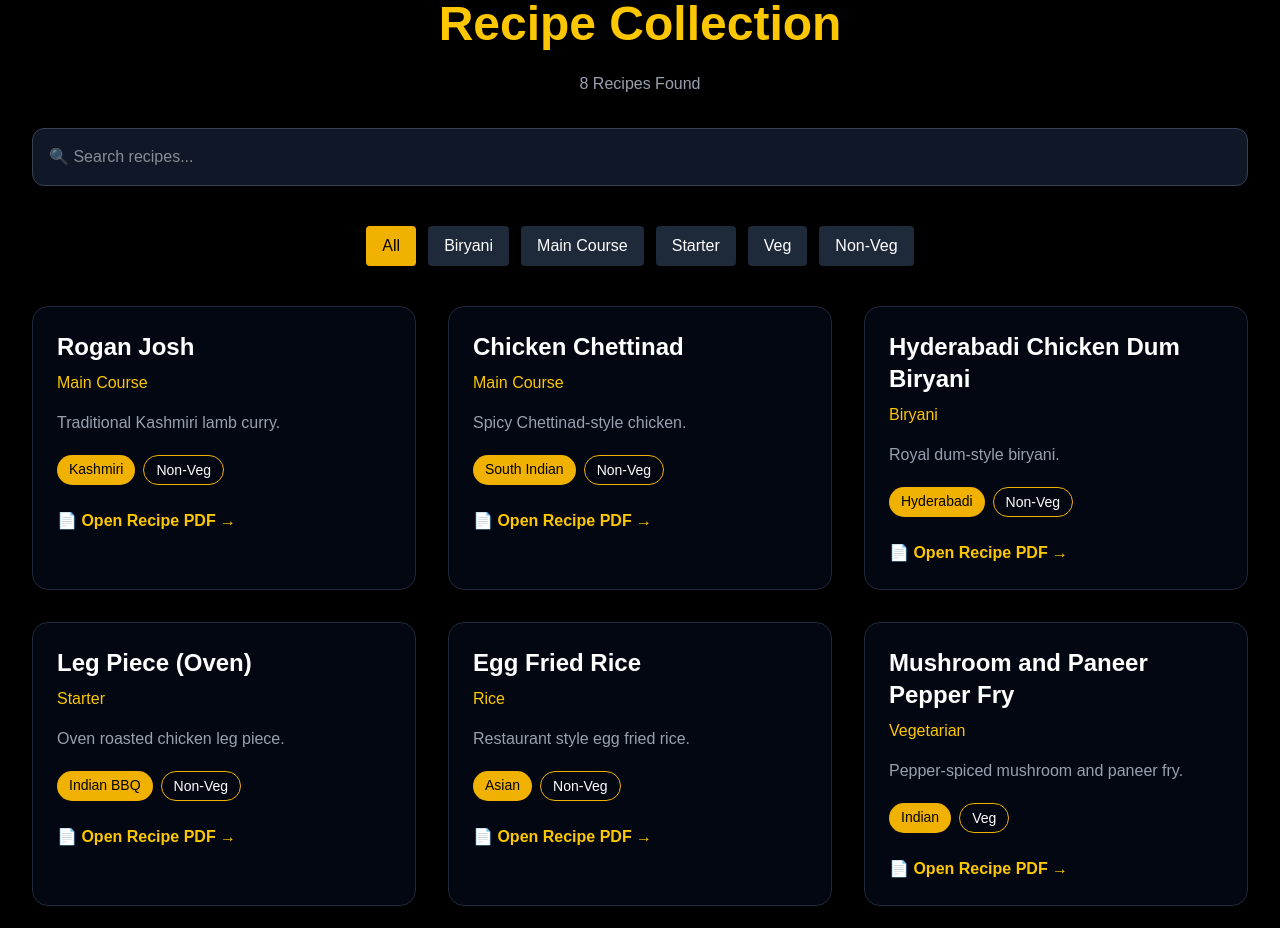
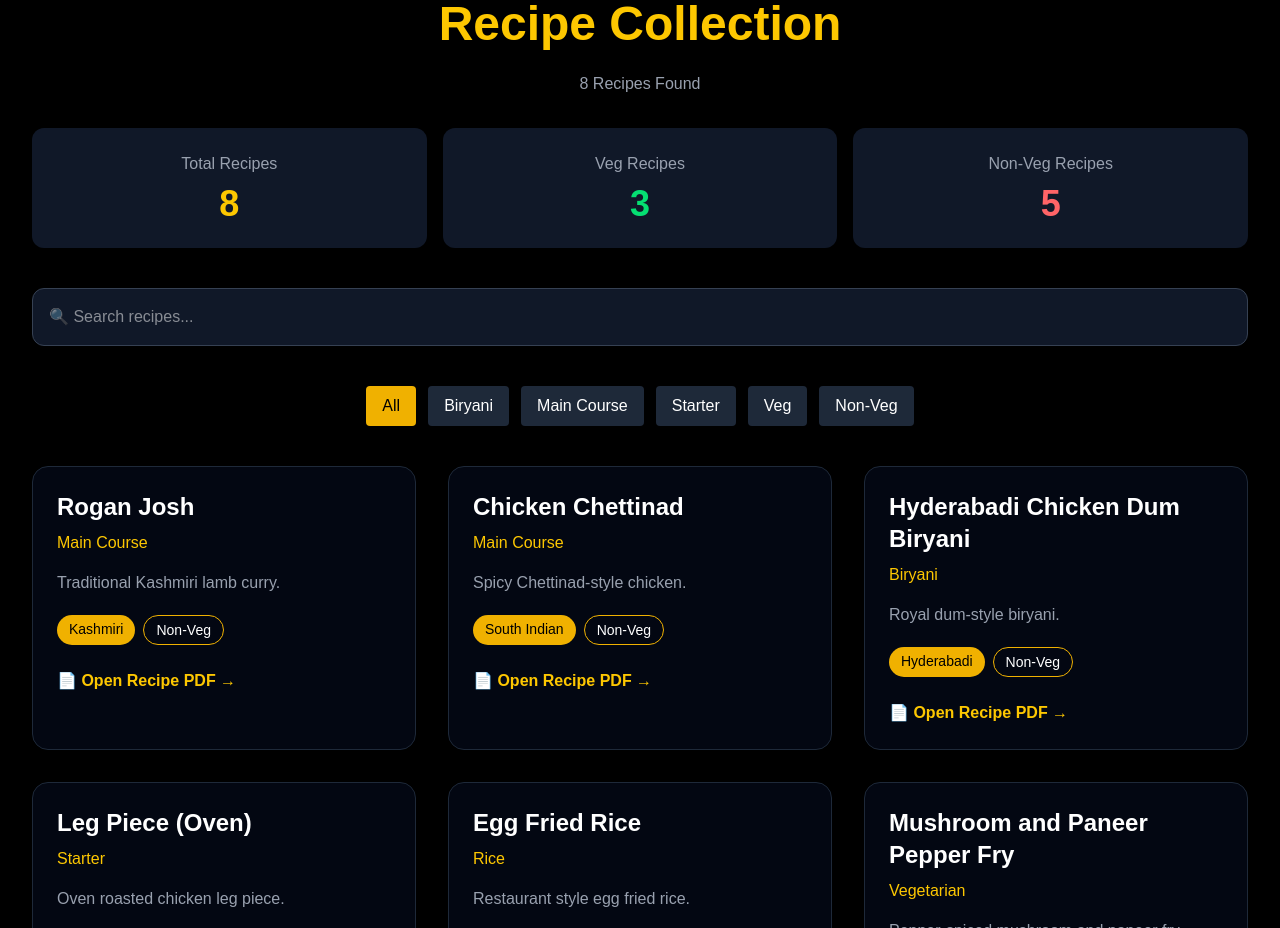
Before and after one commit to Aniketh2460/lord-aniketh-master-chef, a Next.js app: page / in a window 1280 px wide. Shown: the part 880-1808 px from the top of the page. Built offline with nearby package versions, Linux system fonts and the light colour scheme.

Commit message:
Added recipe stats

```diff
--- a/app/page.tsx
+++ b/app/page.tsx
@@ -68,6 +68,39 @@ const [category, setCategory] = useState("All");
         <p className="text-center text-gray-400 mb-8">
           {filteredRecipes.length} Recipes Found
         </p>
+        <div className="grid gap-4 md:grid-cols-3 mb-10">
+
+  <div className="bg-gray-900 rounded-xl p-6 text-center">
+    <h3 className="text-gray-400 mb-2">
+      Total Recipes
+    </h3>
+
+    <p className="text-4xl font-bold text-yellow-400">
+      {recipes.length}
+    </p>
+  </div>
+
+  <div className="bg-gray-900 rounded-xl p-6 text-center">
+    <h3 className="text-gray-400 mb-2">
+      Veg Recipes
+    </h3>
+
+    <p className="text-4xl font-bold text-green-400">
+      {recipes.filter(r => r.type === "Veg").length}
+    </p>
+  </div>
+
+  <div className="bg-gray-900 rounded-xl p-6 text-center">
+    <h3 className="text-gray-400 mb-2">
+      Non-Veg Recipes
+    </h3>
+
+    <p className="text-4xl font-bold text-red-400">
+      {recipes.filter(r => r.type === "Non-Veg").length}
+    </p>
+  </div>
+
+</div>
 
         <div className="mb-10">
           <input
```
